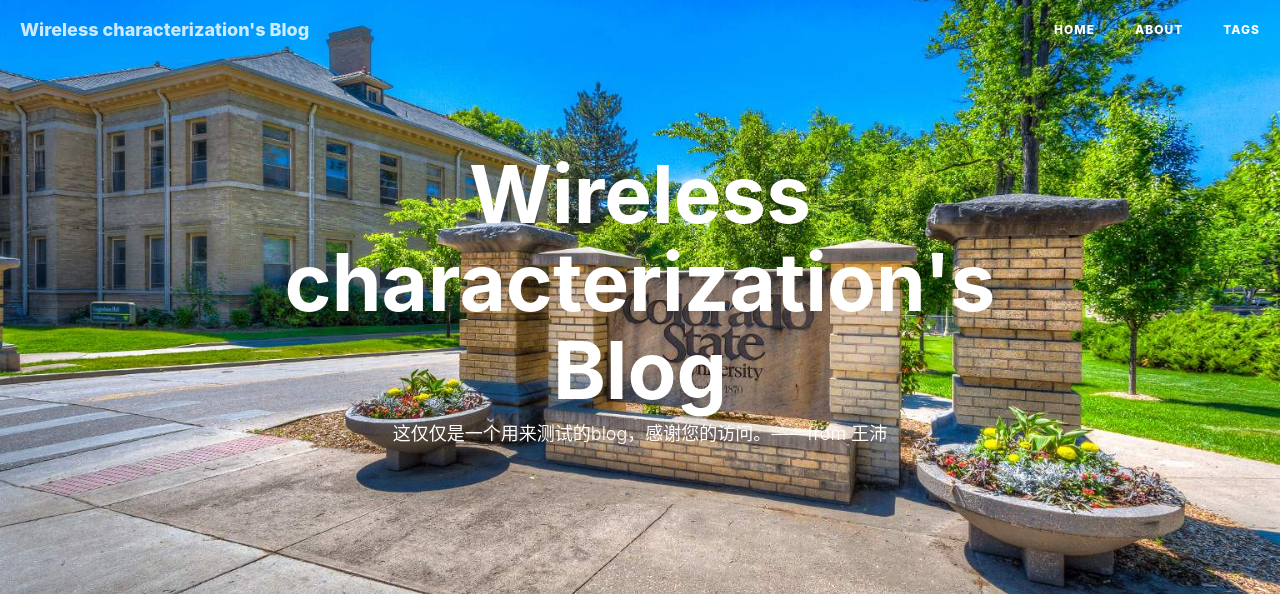
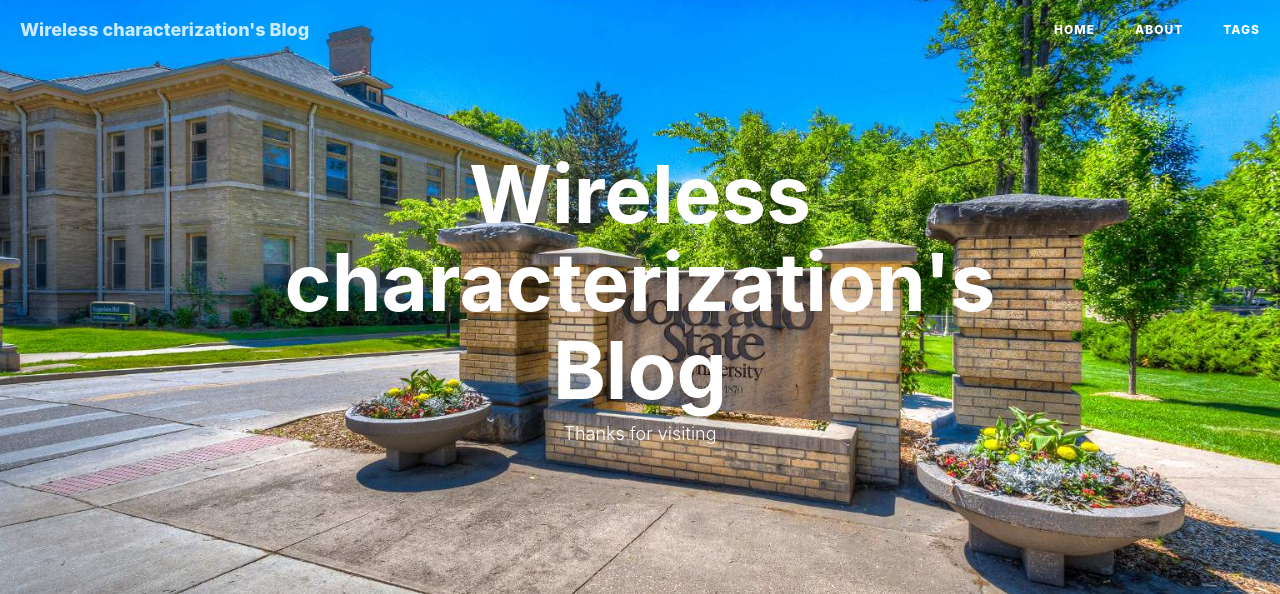
Before and after one commit to HuanjiaLiu/HuanjiaLiu.github.io, a Jekyll site: the page built from index.html, in a window 1280 px wide. Shown: the top 594 px of the page. Built offline with Jekyll 4.4.1, drawn with Linux system fonts in a browser that asks for light colours; nearby versions of some CDN libraries; the list of posts is cut into pages by our own code; comment, search, counter and statistics services are not loaded; grey boxes are pictures that could not be loaded.

Commit message:
Update index.html

```diff
--- a/index.html
+++ b/index.html
@@ -1,6 +1,6 @@
 ---
 layout: page
-description: "这仅仅是一个用来测试的blog，感谢您的访问。——from 王沛"
+description: "Thanks for visiting"
 ---
 
 {% for post in paginator.posts %}
```
